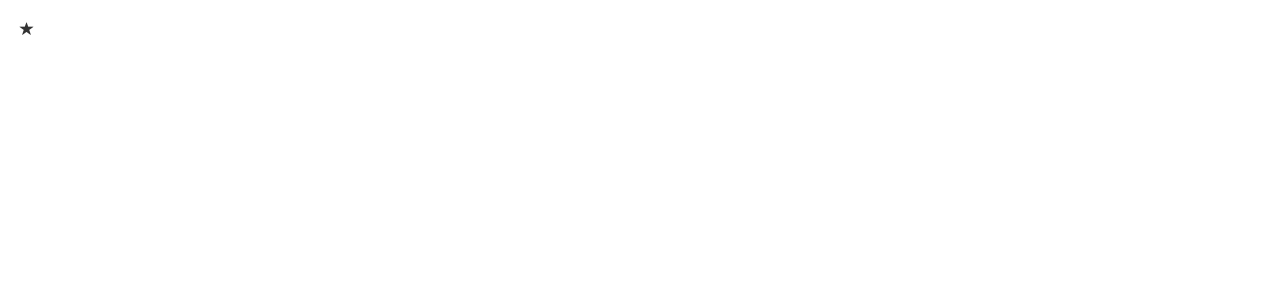
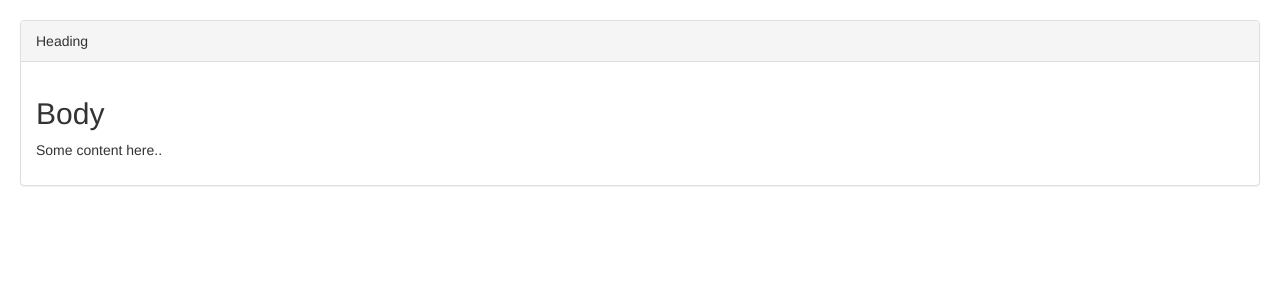
Before and after one commit to unipheas/angularHelloWorld, an Angular app: page / in a window 1280 px wide. Shown: the top 300 px of the page. Built offline with nearby package versions, Linux system fonts and the light colour scheme.

Commit message:
ngContent

```diff
--- a/src/app/app.component.html
+++ b/src/app/app.component.html
@@ -1 +1,7 @@
-<app-favorite [isFavorite]="post.isFavorite" (change)="onFavoriteChanged($event)"></app-favorite>
+<app-bootstrap-panel>
+    <div class="heading">Heading</div>
+    <div class="body">
+        <h2>Body</h2>
+        <p>Some content here..</p>
+    </div>
+</app-bootstrap-panel>
--- a/src/app/app.module.ts
+++ b/src/app/app.module.ts
@@ -11,6 +11,7 @@
 import { AuthorsComponent } from './authors/authors.component';
 import { TextFormatPipe } from './text-format.pipe';
 import { FavoriteComponent } from './favorite/favorite.component';
+import { BootstrapPanelComponent } from './bootstrap-panel/bootstrap-panel.component';
 
 @NgModule({
   declarations: [
@@ -20,7 +21,8 @@
     AuthorsComponent,
     SummaryPipe,
     TextFormatPipe,
-    FavoriteComponent
+    FavoriteComponent,
+    BootstrapPanelComponent
   ],
   imports: [
     BrowserModule,
--- /dev/null
+++ b/src/app/bootstrap-panel/bootstrap-panel.component.html
@@ -0,0 +1,12 @@
+<div class="panel panel-default">
+  <div class="panel-heading">
+    <ng-content select=".heading">
+
+    </ng-content>
+  </div>
+  <div class="panel-body">
+    <ng-content select=".body">
+
+    </ng-content>
+  </div>
+</div>
--- /dev/null
+++ b/src/app/bootstrap-panel/bootstrap-panel.component.ts
@@ -0,0 +1,15 @@
+import { Component, OnInit } from '@angular/core';
+
+@Component({
+  selector: 'app-bootstrap-panel',
+  templateUrl: './bootstrap-panel.component.html',
+  styleUrls: ['./bootstrap-panel.component.css']
+})
+export class BootstrapPanelComponent implements OnInit {
+
+  constructor() { }
+
+  ngOnInit() {
+  }
+
+}
```
Also changed, not shown: src/app/bootstrap-panel/bootstrap-panel.component.css (added), 1 other file (tests, documents, lock files or other folders).
